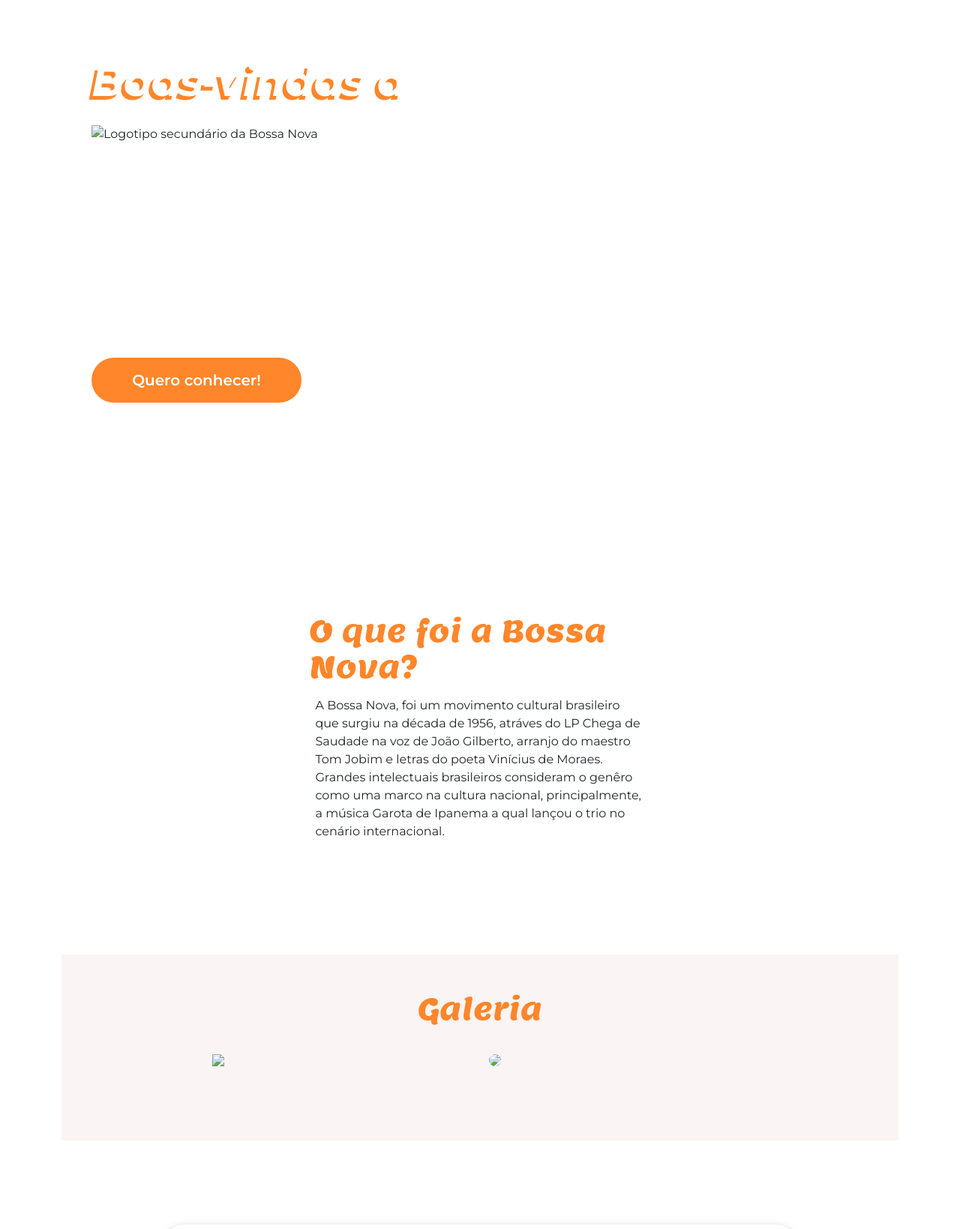
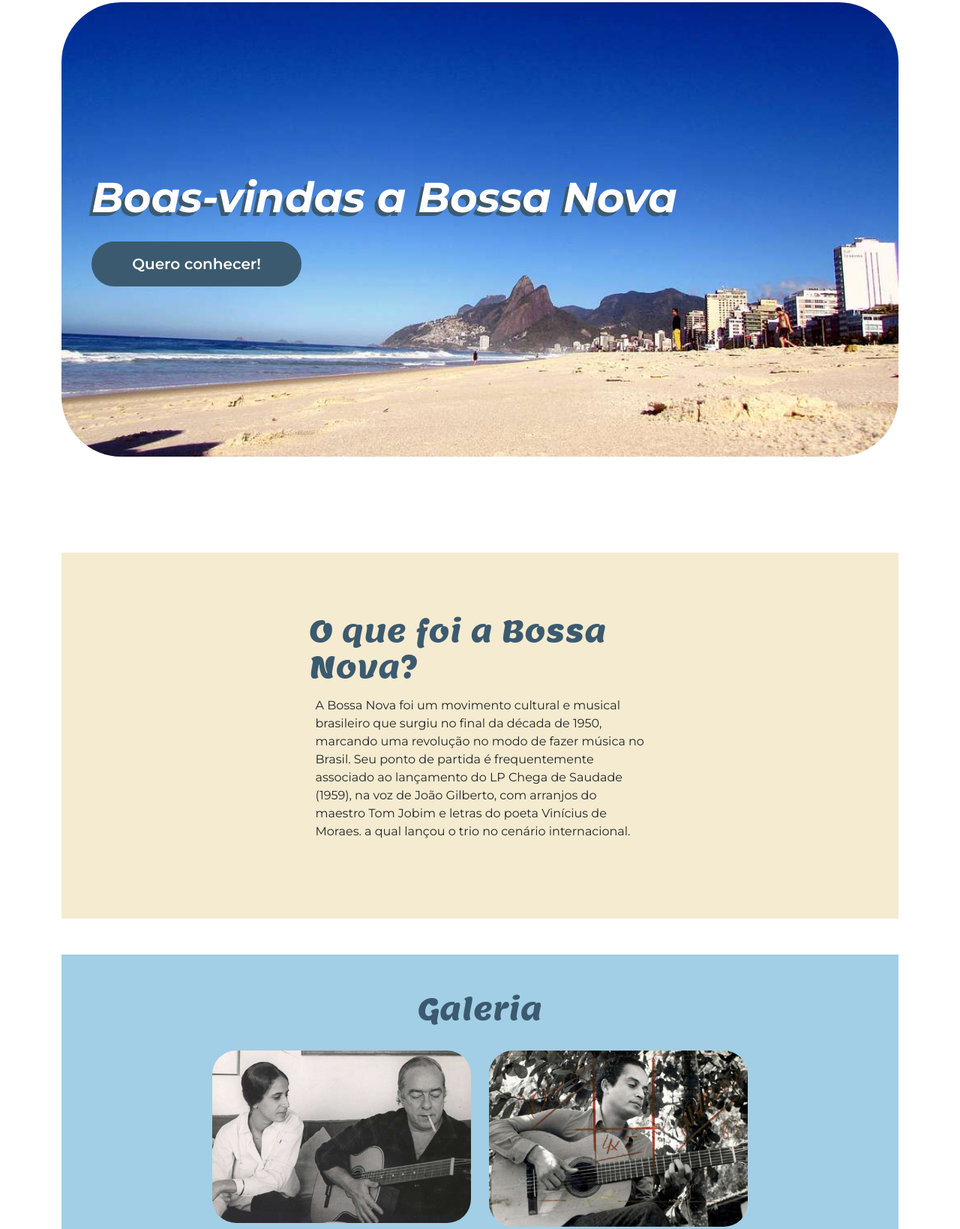
Before and after one commit to rafaelrocha2108/Bossa-Nova, a plain HTML site: page index.html in a window 1280 px wide. Shown: the part 229-1868 px from the top of the page at 75% size. Drawn offline with nearby package versions, Linux system fonts and the light colour scheme.

Commit message:
Add files via upload

```diff
--- a/index.html
+++ b/index.html
@@ -16,7 +16,7 @@
     <header class=" p-5">
 
         <nav class="container d-flex justify-content-between align-items-center">
-            <img src="img/logo.png" alt="Logotipo da Bossa Nova" class="nav-img " loading="lazy">
+
             <ul class="nav mt-5">
                 <li class="nav-item"><a class="nav-link" href="#inicio">Início</a></li>
                 <li class="nav-item"><a class="nav-link" href="#galeria">Galeria</a></li>
@@ -43,10 +43,9 @@
         <section id="inicio" class="my-5">
             <div class="inicio-fundo d-flex justify-content-between align-items-center">
                 <div class="esquerda-conteudo">
-                    <h1 class="display-4 text-white fst-italic fw-bold">Boas-vindas a</h1>
-                    <img src="img/logo-2.png" alt="Logotipo secundário da Bossa Nova" class="mb-3" width="563"
-                        height="278" loading="lazy">
-                    <a href="#tropicalia"
+                    <h1 class="display-4 text-white fst-italic fw-bold">Boas-vindas a Bossa Nova</h1>
+
+                    <a href="#bossanova"
                         class="btn btn-primary btn-lg botao-inicio fw-semibold">Quero
                         conhecer!</a>
                 </div>
@@ -58,9 +57,7 @@
             <div class="container d-flex align-items-center ">
                   <div class="col-5">
                     <h2>O que foi a Bossa Nova?</h2>
-                    <p class="p-2">A Bossa Nova, foi um movimento cultural brasileiro que surgiu na década de 1956, atráves do LP Chega de Saudade
-                    na voz de João Gilberto, arranjo do maestro Tom Jobim e letras do poeta Vinícius de Moraes. Grandes intelectuais brasileiros consideram
-                    o genêro como uma marco na cultura nacional, principalmente, a música Garota de Ipanema a qual lançou o trio no cenário internacional.</p>
+                    <p class="p-2">A Bossa Nova foi um movimento cultural e musical brasileiro que surgiu no final da década de 1950, marcando uma revolução no modo de fazer música no Brasil. Seu ponto de partida é frequentemente associado ao lançamento do LP Chega de Saudade (1959), na voz de João Gilberto, com arranjos do maestro Tom Jobim e letras do poeta Vinícius de Moraes. a qual lançou o trio no cenário internacional.</p>
                 </div>
             </div>
         </section>
@@ -71,11 +68,11 @@
 
                 <div class="row justify-content-md-center">
                     <div class="col-md-4">
-                        <img src="img/maria-bethania-e-vinicius-de-moraes-1972-8da45b.jpg
+                        <img src="img/maria-bethania-e-vinicius-de-moraes-1972-8da45b.jpg"
                             class="img-fluid rounded-5" loading="lazy">
                     </div>
                     <div class="col-md-4">
-                        <img src="img/lossy-page1-640px-Os_Mutantes_2.tif.jpg" class="img-fluid rounded-5"
+                        <img src="img/vinicius-e-baden-powell-1963-befd6d.jpg" class="img-fluid rounded-5"
                             loading="lazy">
                     </div>
                 </div>
--- a/styles.css
+++ b/styles.css
@@ -2,7 +2,7 @@
 @import url('https://fonts.googleapis.com/css2?family=Lemon&display=swap');
 
 :root {
-    --laranja-claro:  #FF862A;
+    --laranja-claro:  #3C5A6F;
     --alto-contraste-fundo:  #000000;
     --alto-contraste-texto:  #ffffff;
     --alto-contraste-link:  #ffd700;
@@ -15,7 +15,7 @@ body {
 }
 
 header {
-    background-color: #ffffff;
+    background-color: #6C9A8B;
 }
 
 
@@ -25,13 +25,14 @@ section {
 
 
 .nav-link {
-    color: #CB6D43;
+    color: #A2CFE5;
     font-weight: 600;
 }
 
 .inicio-fundo {
     /* aula 3 */
-    background-image: url('img/4965007.jpg');
+    background-image: url('img/-rio-riodejaneiro-ipanema-beach-praia-tropical-brasil-brazil-15295574937-4c8736.jpg');
+
     /* Substitua pelo caminho da sua imagem */
     background-size: cover;
     background-position: right;
@@ -39,6 +40,7 @@ section {
     width: 100%;
     height: 606px;
     padding: 40px;
+
     margin: 0 auto;
 }
 
@@ -82,8 +84,7 @@ section {
     padding-top: 5rem;
     margin-top: 3rem;
     margin-bottom: 3rem;
-    background: url('img/flor.png') top right no-repeat,
-        url('img/flor-esquerda.png') bottom left no-repeat;
+    background-color: #F4EBD0;
     background-size: 180px 180px;
     /* Ajuste o tamanho conforme necessário */
 }
@@ -106,7 +107,7 @@ h2 {
 }
 
 #galeria {
-    background-color: #FAF4F4;
+    background-color: #A2CFE5;
 
 }
 
```
Also changed, not shown: img/-rio-riodejaneiro-ipanema-beach-praia-tropical-brasil-brazil-15295574937-4c8736.jpg (added), img/antonio-carlos-jobim-cropped-cad518 (1).jpg (added), img/astrude-gilberto-1970-a7f40f.jpg (added), img/vinicius-de-moraes-e-toquinho-1973-2d2b9c.jpg, img/vinicius-e-baden-powell-1963-befd6d.jpg (added).
